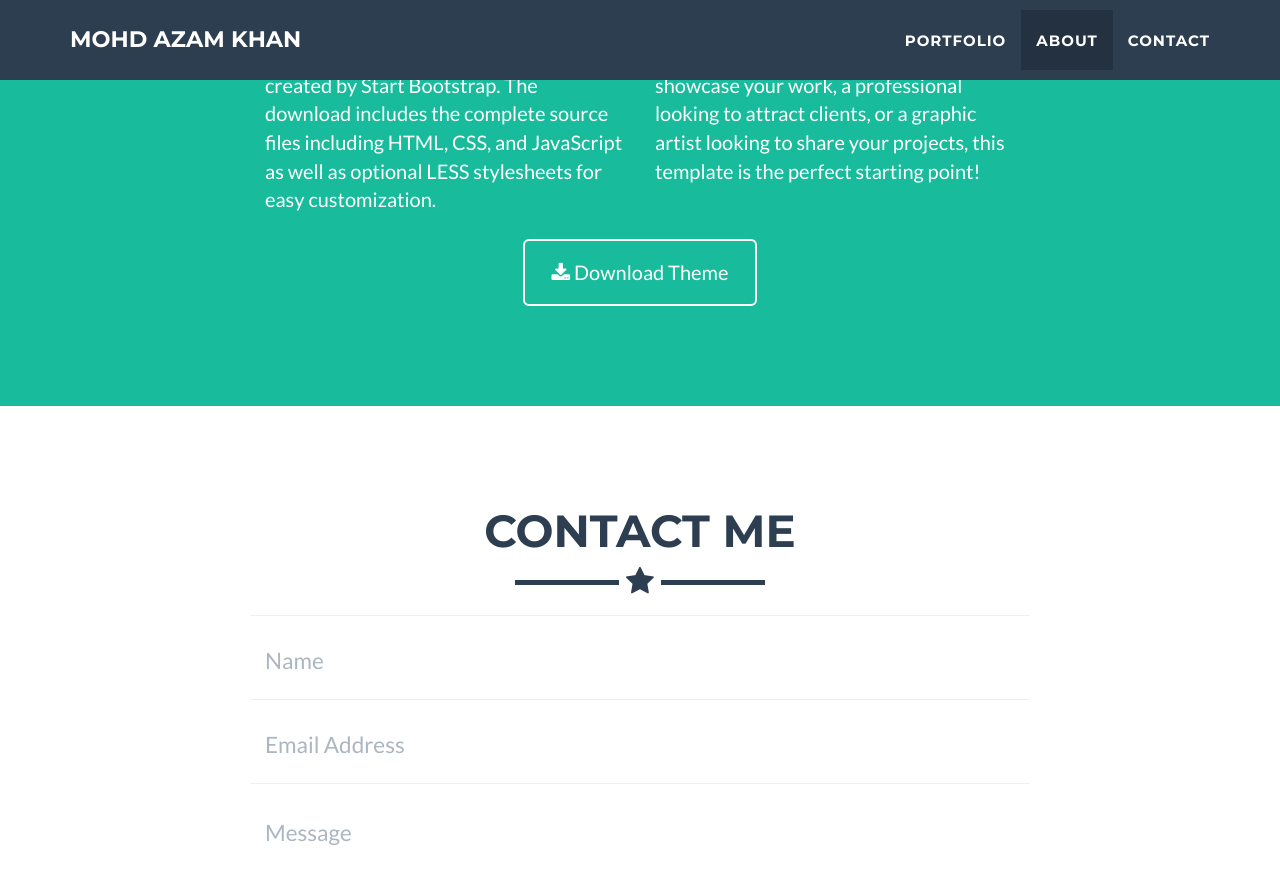
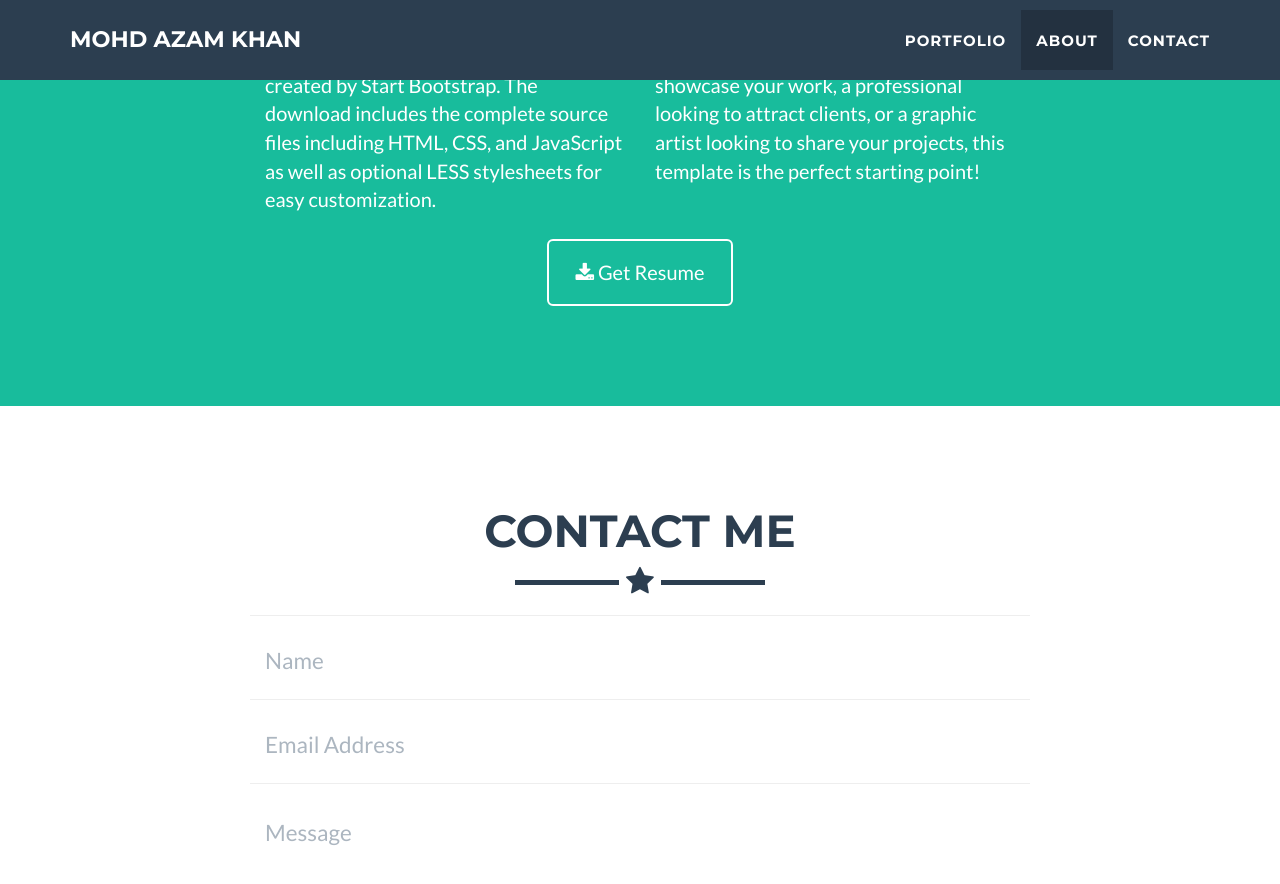
Before and after one commit to aazamk/aazamk.github.io, a Jekyll site: the page built from index.html, in a window 1280 px wide and 900 px high, scrolled down 1832 px. Shown: the top 884 px of the window. Built offline with Jekyll 4.4.1, drawn with Linux system fonts in a browser that asks for light colours.

Commit message:
line error

```diff
--- a/_includes/about.html
+++ b/_includes/about.html
@@ -15,8 +15,8 @@
                     <p>Whether you're a student looking to showcase your work, a professional looking to attract clients, or a graphic artist looking to share your projects, this template is the perfect starting point! </p>
                 </div>
                 <div class="col-lg-8 col-lg-offset-2 text-center">
-                    <a href="https://github.com/jeromelachaud/freelancer-theme" class="btn btn-lg btn-outline">
-                        <i class="fa fa-download"></i> Download Theme
+                    <a href="https://drive.google.com/drive/u/1/my-drive" class="btn btn-lg btn-outline">
+                        <i class="fa fa-download"></i> Get Resume
                     </a>
                 </div>
             </div>
```
